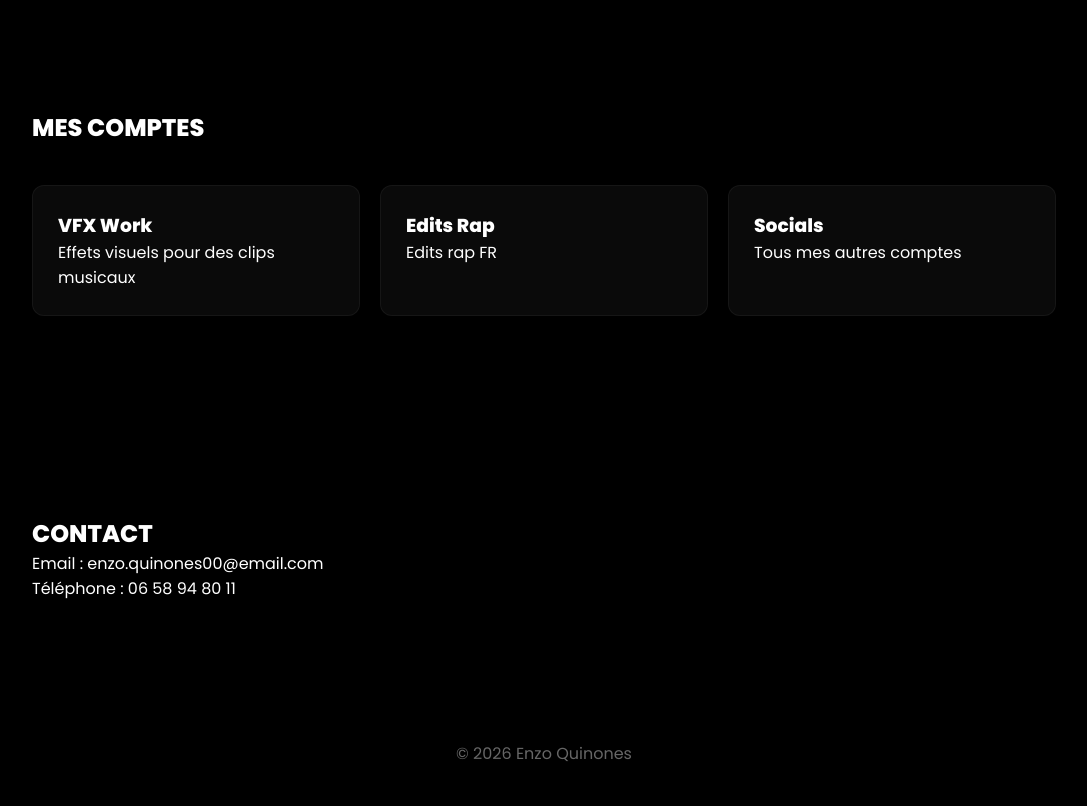
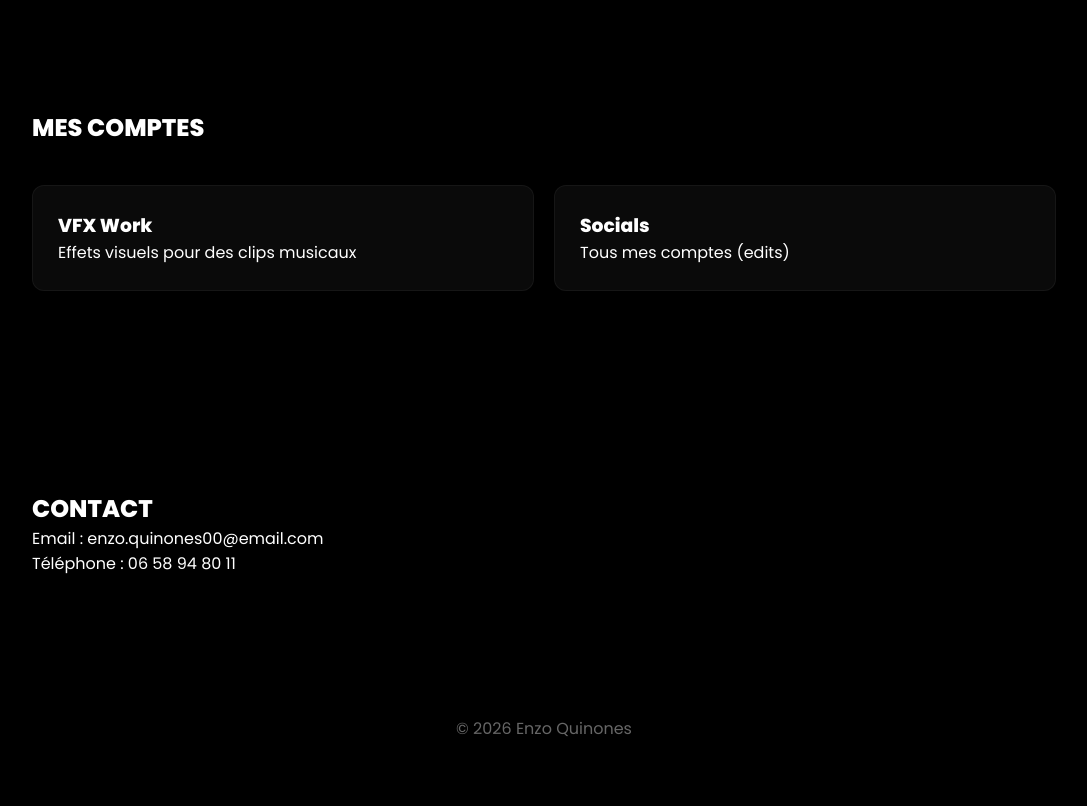
Before and after one commit to enzoquinones/portfolio, a plain HTML site: page index.html in a window 1280 px wide. Shown: the part 2292-3098 px from the top of the page, without its empty margins (96-1183 px from the left). After the commit the page ends 3073 px from the top, so only its background shows below. Drawn offline with Linux system fonts and the light colour scheme.

Commit message:
Add files via upload

```diff
--- a/index.html
+++ b/index.html
@@ -316,14 +316,9 @@
       <p>Effets visuels pour des clips musicaux</p>
     </a>
 
-    <a href="https://www.tiktok.com/@63.nicano" target="_blank" class="link-card">
-      <h3>Edits Rap</h3>
-      <p>Edits rap FR</p>
-    </a>
-
     <a href="https://linktr.ee/nicano.qns" class="link-card">
       <h3>Socials</h3>
-      <p>Tous mes autres comptes</p>
+      <p>Tous mes comptes (edits)</p>
     </a>
 
   </div>
```
